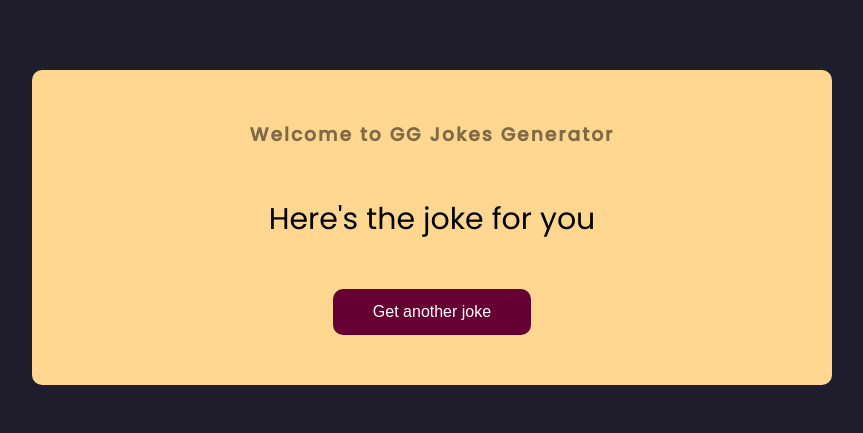
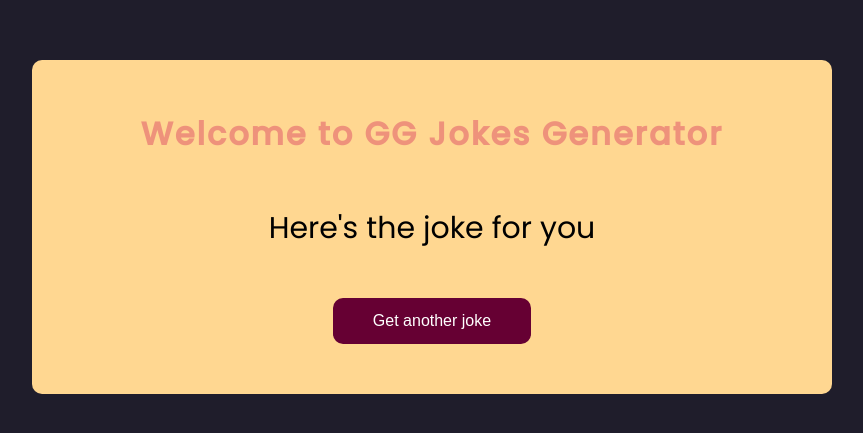
Before and after one commit to chigozieum/gg-jokes, a plain HTML site: page index.html in a window 1280 px wide. Shown: the part 173-606 px from the top of the page, without its empty margins (208-1071 px from the left). Drawn offline with Linux system fonts and the light colour scheme; no server answers.

Commit message:
change h1 color

```diff
--- a/index.html
+++ b/index.html
@@ -10,7 +10,7 @@
 <body>
 
     <div class="container">
-        <h3>Welcome to GG Jokes Generator</h3>
+        <h1>Welcome to GG Jokes Generator</h1>
         <div id="joke" class="joke">
             Here's the joke for you
         </div>
--- a/styles.css
+++ b/styles.css
@@ -22,10 +22,11 @@ body {
     width: 800px;
     text-align: center;
 }
-h3 {
+h1 {
   margin: 0;
   letter-spacing: 2px;
   opacity: 0.5;
+  color: #df4f67;
 
 }
 .joke {
```
